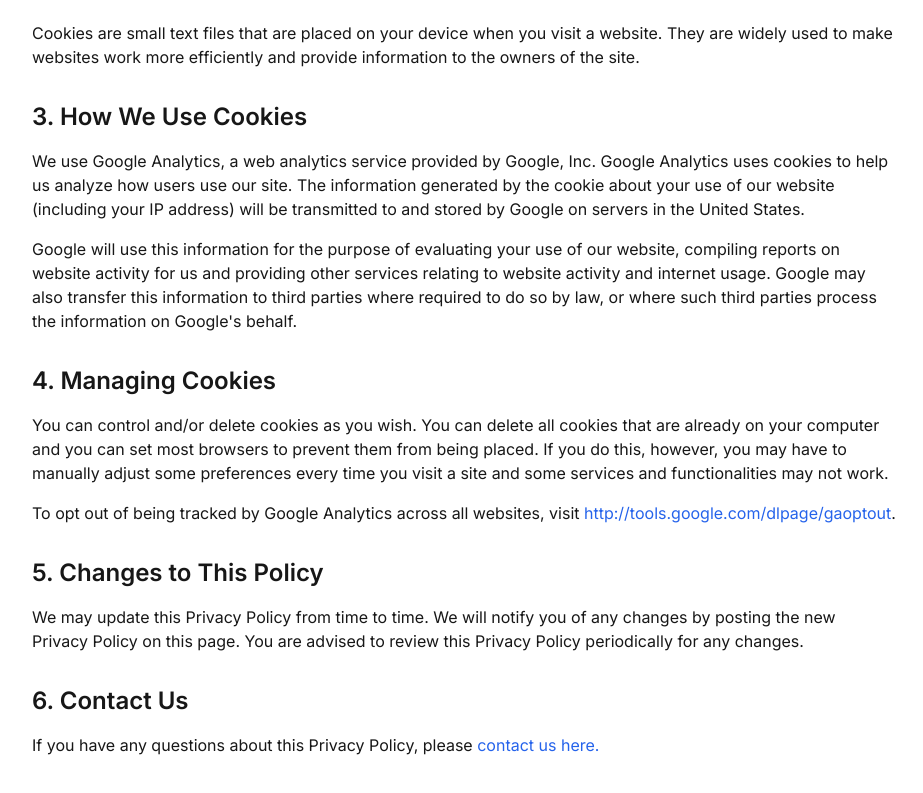
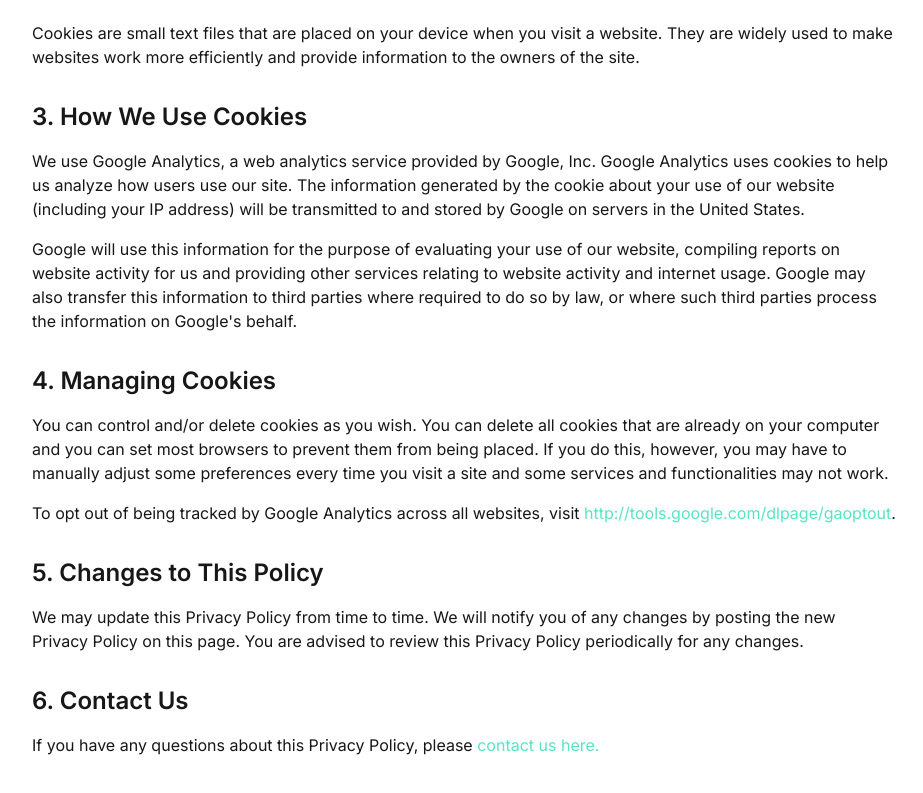
Before and after one commit to anthonyserrano34/test-website, a Next.js app: page /privacy-policy in a window 1280 px wide. Shown: the part 323-1116 px from the top of the page, without its empty margins (176-1099 px from the left). Built offline with nearby package versions, Linux system fonts and the light colour scheme.

Commit message:
[#94] Fix navbar transparent bug + update link colors in privacy policy + add click handler to mail icon

```diff
--- a/app/contact/contact.tsx
+++ b/app/contact/contact.tsx
@@ -3,7 +3,7 @@
 
 import Link from "next/link"
 import Image from "next/image"
-import { AnimatePresence, motion} from "framer-motion"
+import { AnimatePresence, motion } from "framer-motion"
 import { Menu, Mail, Copy, Check } from 'lucide-react'
 import { Inter } from 'next/font/google'
 import { useState, useEffect } from 'react'
@@ -119,9 +119,10 @@ export default function ContactPage() {
 				>
 					<div className="flex flex-col items-center justify-center space-y-6">
 						<motion.div
-              className="w-20 h-20 bg-[#57e4c5]/20 rounded-full flex items-center justify-center"
+							className="w-20 h-20 bg-[#57e4c5]/20 rounded-full flex items-center justify-center cursor-pointer"
 							whileHover={{ scale: 1.1 }}
 							whileTap={{ scale: 0.9 }}
+							onClick={handleCopy}
 						>
 							<Mail className="w-10 h-10 text-[#57e4c5]" />
 						</motion.div>
--- a/app/page.tsx
+++ b/app/page.tsx
@@ -57,7 +57,8 @@ export default function HomePage() {
 	return (
 		<div className={`min-h-screen bg-[#164C4C] ${inter.className}`}>
 			{/* Navbar */}
-			<nav className={`fixed top-0 left-0 right-0 z-50 transition-all duration-300 ${isNavbarTransparent ? '' : 'bg-[#164C4C]/90 backdrop-blur-md'}`}>
+			<nav className={`fixed top-0 left-0 right-0 z-50 transition-all duration-300 ${isNavbarTransparent && !menuOpen ? '' : 'bg-[#164C4C]/95 backdrop-blur-md'}`}>
+
 				<div className="max-w-7xl mx-auto px-4 sm:px-6 lg:px-8">
 					<div className="flex items-center justify-between h-16">
 						<div className="flex items-center">
@@ -90,7 +91,7 @@ export default function HomePage() {
 					</div>
 				</div>
 				{menuOpen && (
-					<div className="md:hidden">
+					<div className="md:hidden bg-[#164C4C]/95 backdrop-blur-md">
 						<div className="px-2 pt-2 pb-3 space-y-1 sm:px-3">
 							<Link href="/" className="text-white hover:bg-[#57e4c5]/10 block px-3 py-2 rounded-md text-base font-medium">Home</Link>
 							<Link href="/company" className="text-white hover:bg-[#57e4c5]/10 block px-3 py-2 rounded-md text-base font-medium">Company</Link>
--- a/app/privacy-policy/privacy-policy.tsx
+++ b/app/privacy-policy/privacy-policy.tsx
@@ -88,7 +88,7 @@ export default function PrivacyPolicy() {
 					You can control and/or delete cookies as you wish. You can delete all cookies that are already on your computer and you can set most browsers to prevent them from being placed. If you do this, however, you may have to manually adjust some preferences every time you visit a site and some services and functionalities may not work.
 				</p>
 				<p className="mb-4">
-					To opt out of being tracked by Google Analytics across all websites, visit <a href="http://tools.google.com/dlpage/gaoptout" className="text-blue-600 hover:underline">http://tools.google.com/dlpage/gaoptout</a>.
+					To opt out of being tracked by Google Analytics across all websites, visit <a href="http://tools.google.com/dlpage/gaoptout" className="text-[#57e4c5] hover:underline">http://tools.google.com/dlpage/gaoptout</a>.
 				</p>
 			</section>
 
@@ -102,7 +102,7 @@ export default function PrivacyPolicy() {
 			<section className="mb-8">
 				<h2 className="text-2xl font-semibold mb-4">6. Contact Us</h2>
 				<p className="mb-4">
-					If you have any questions about this Privacy Policy, please <Link href="/contact" className="text-blue-600 hover:underline">contact us here.</Link>
+					If you have any questions about this Privacy Policy, please <Link href="/contact" className="text-[#57e4c5] hover:underline">contact us here.</Link>
 				</p>
 			</section>
 		</div>
```
Lines whose indentation alone changed are shown as unchanged.
